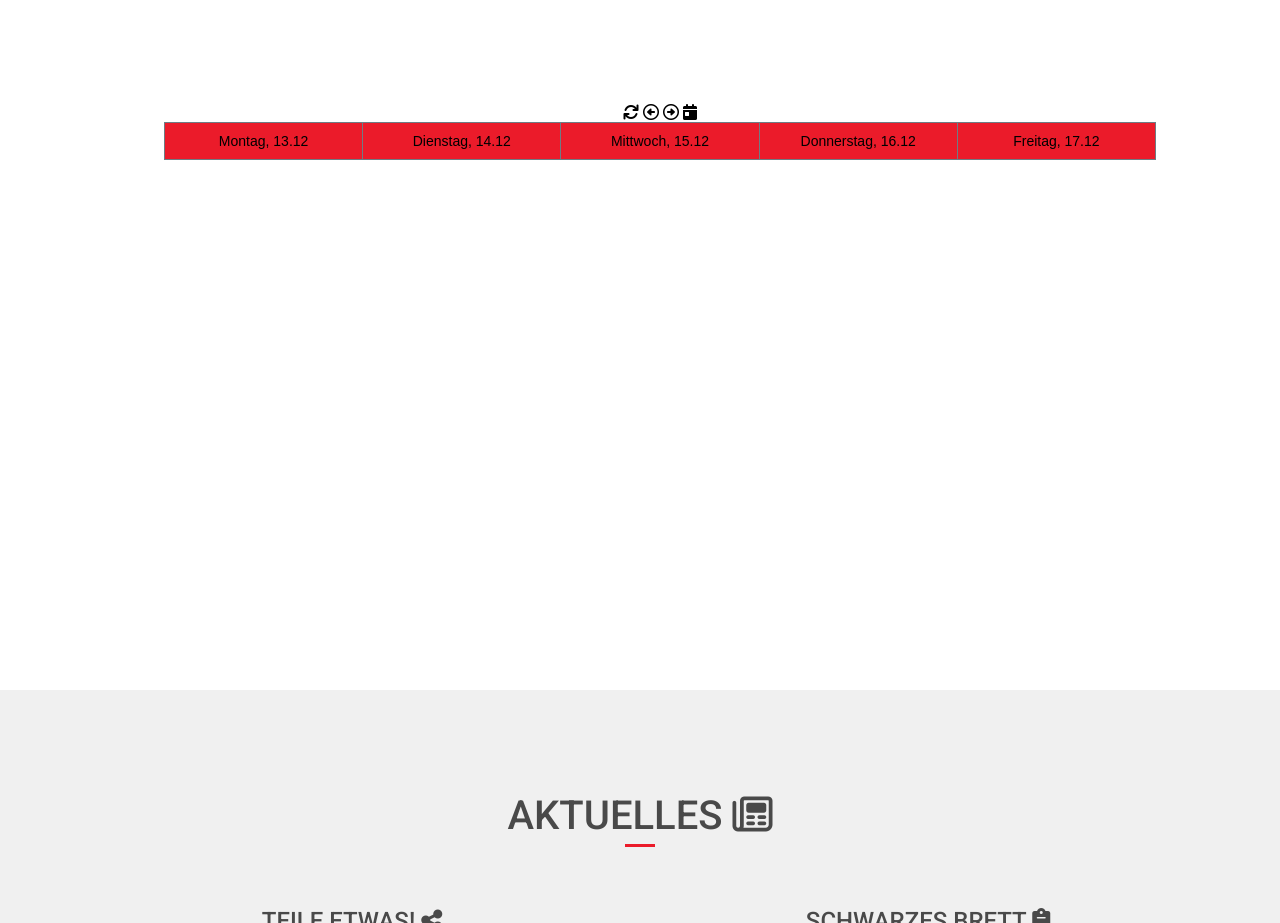
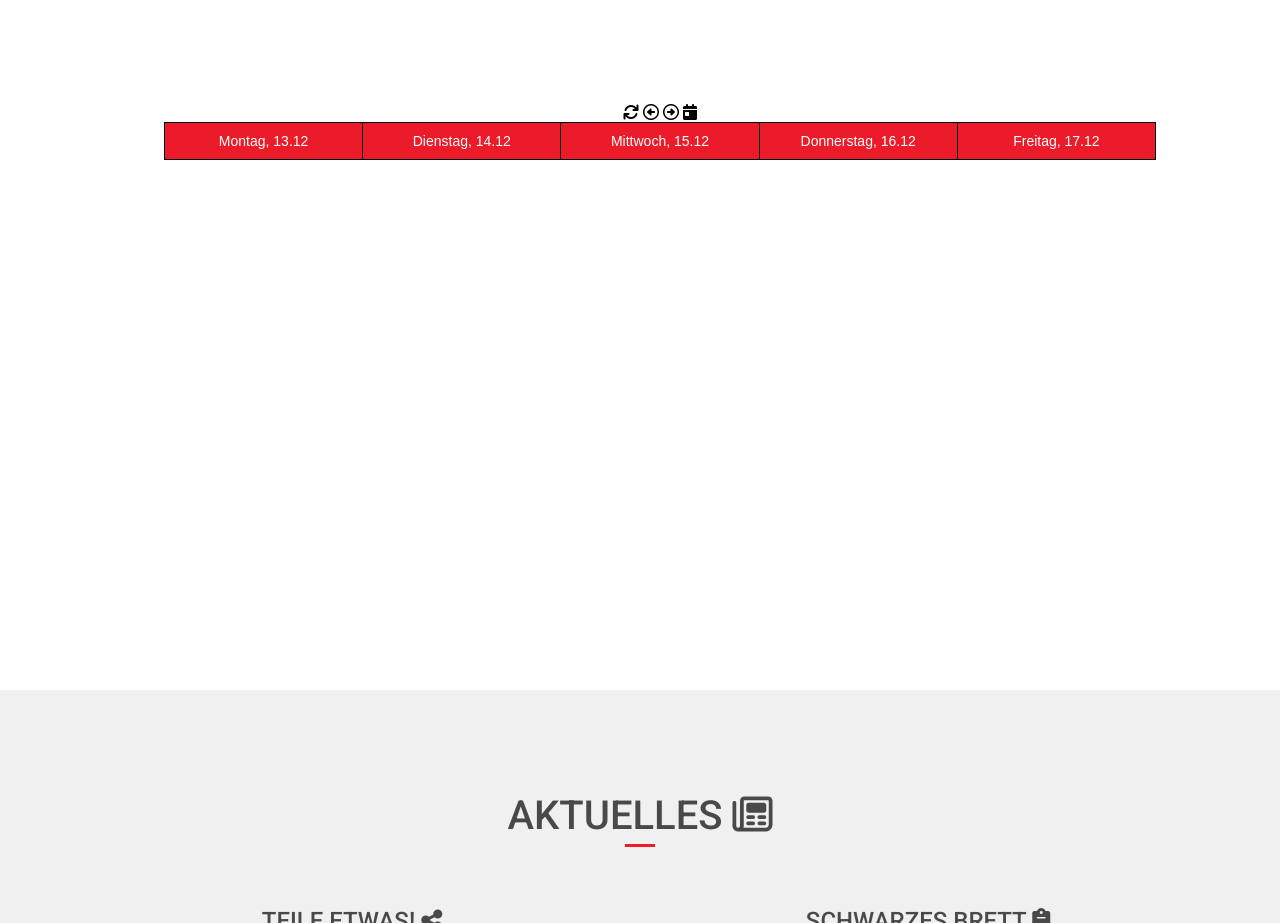
Before and after one commit to MatthiasHeilmann/WebEng, a website: page main.html in a window 1280 px wide. Shown: the part 2710-3633 px from the top of the page. Drawn offline with nearby package versions, Linux system fonts and the light colour scheme; no server answers.

Commit message:
different color

```diff
--- a/css/style.css
+++ b/css/style.css
@@ -319,7 +319,8 @@ span.tmax{
 }
 .tg th {
     background-color: #eb1b2a;
-    border-color: #6e7c84;
+    border-color: black;
+    color: white;
     border-style: solid;
     border-width: 1px;
     font-family: Arial, sans-serif;
```
